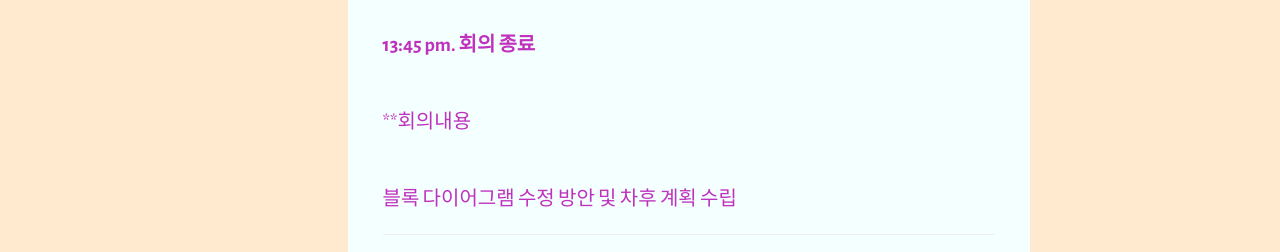
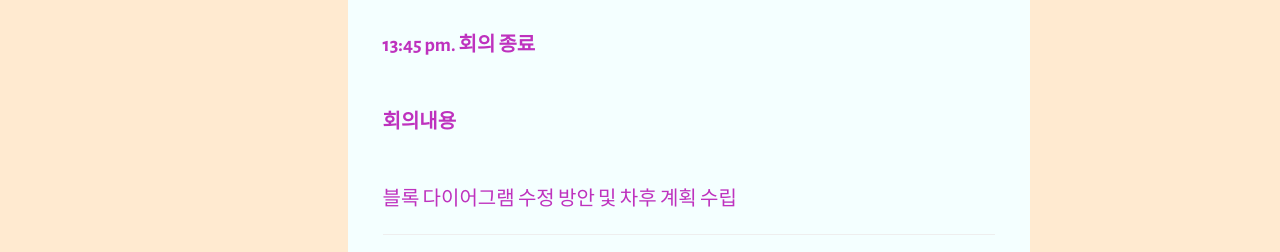
Before and after one commit to strawberryjamsea/trust1303.github.io-1, a Jekyll site: the page built from _posts/2016-06-08-TeamConference.md, in a window 1280 px wide. Shown: the part 1714-1966 px from the top of the page. Built offline with Jekyll 4.4.1, drawn with Linux system fonts in a browser that asks for light colours; nearby versions of some CDN libraries.

```diff
--- a/_posts/2016-06-08-TeamConference.md
+++ b/_posts/2016-06-08-TeamConference.md
@@ -36,7 +36,7 @@ _ _ _
 
 <br />
 
-**회의내용
+**회의내용**
 
 <br />
 
```
